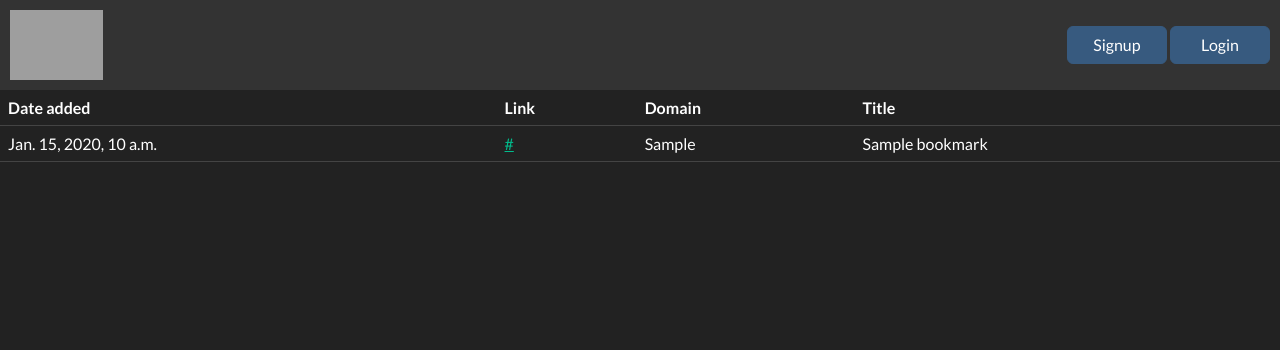
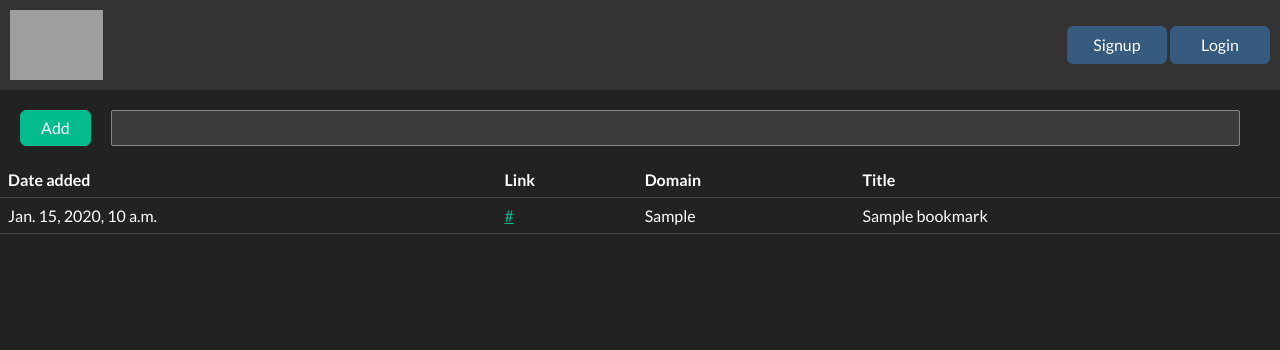
Before and after one commit to nchz/coolmarks, a Django app: template src/apps/loader/templates/loader/bookmark.html in a window 1280 px wide. Shown: the top 350 px of the page. Run offline with Django 4.2, Linux system fonts and the light colour scheme; the template is opened without the code that fills it: values that come from a table or form of the project are taken from there, others are empty; tables that the repository leaves empty hold one stand-in row (values such as "Sample post"); grey boxes are pictures that could not be loaded.

Commit message:
add new bookmarks from frontend.

```diff
--- a/src/apps/loader/templates/loader/bookmark.html
+++ b/src/apps/loader/templates/loader/bookmark.html
@@ -1,6 +1,13 @@
 {% extends "base.html" %}
 
 {% block body_main %}
+<div style="padding: 20px 20px 0px 20px;">
+  <form style="display: flex; justify-content: space-between;" action="/api/bookmark/" method="POST">
+    <button type="submit" class="btn btn-success" style="padding: 5px 20px;">Add</button>
+    {% csrf_token %}
+    <input type="text" name="link" style="margin: 0px 20px; width: 100%;">
+  </form>
+</div>
 <table class="table table-hover">
   <thead>
     <tr>
--- a/src/templates/main.html
+++ b/src/templates/main.html
@@ -23,7 +23,7 @@
       <div class="card-header" style="font-size: 55;">How?</div>
       <div class="card-body">
         <p class="card-text" style="font-size: 22;">
-          Reresearch consists of a simple web API that receives the links of interest from the users and stores the
+          Reresearch consists of a simple web API that receives the links of interest from the users to store the
           appropriate data, and a web dashboard to interact with the collected items.
         </p>
       </div>
```
Also changed, not shown: src/apps/loader/views.py (+7 -0 lines), README.md.
